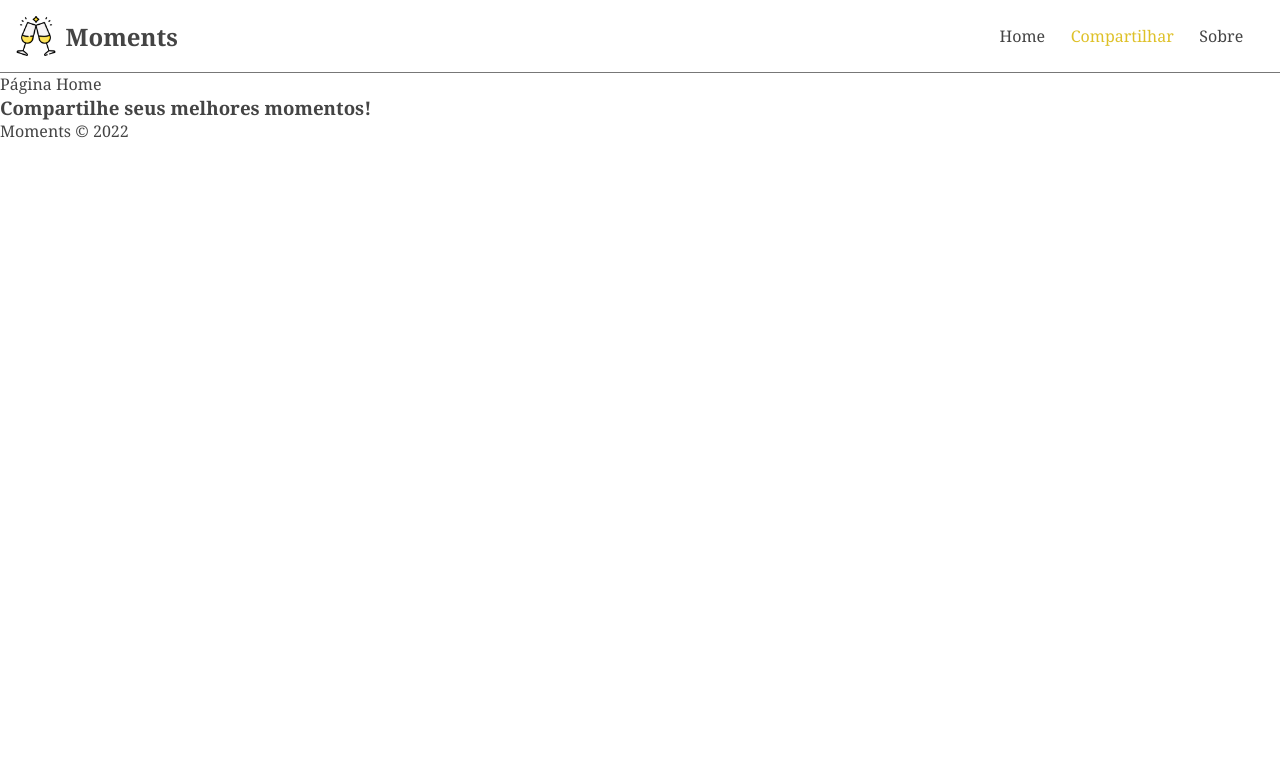
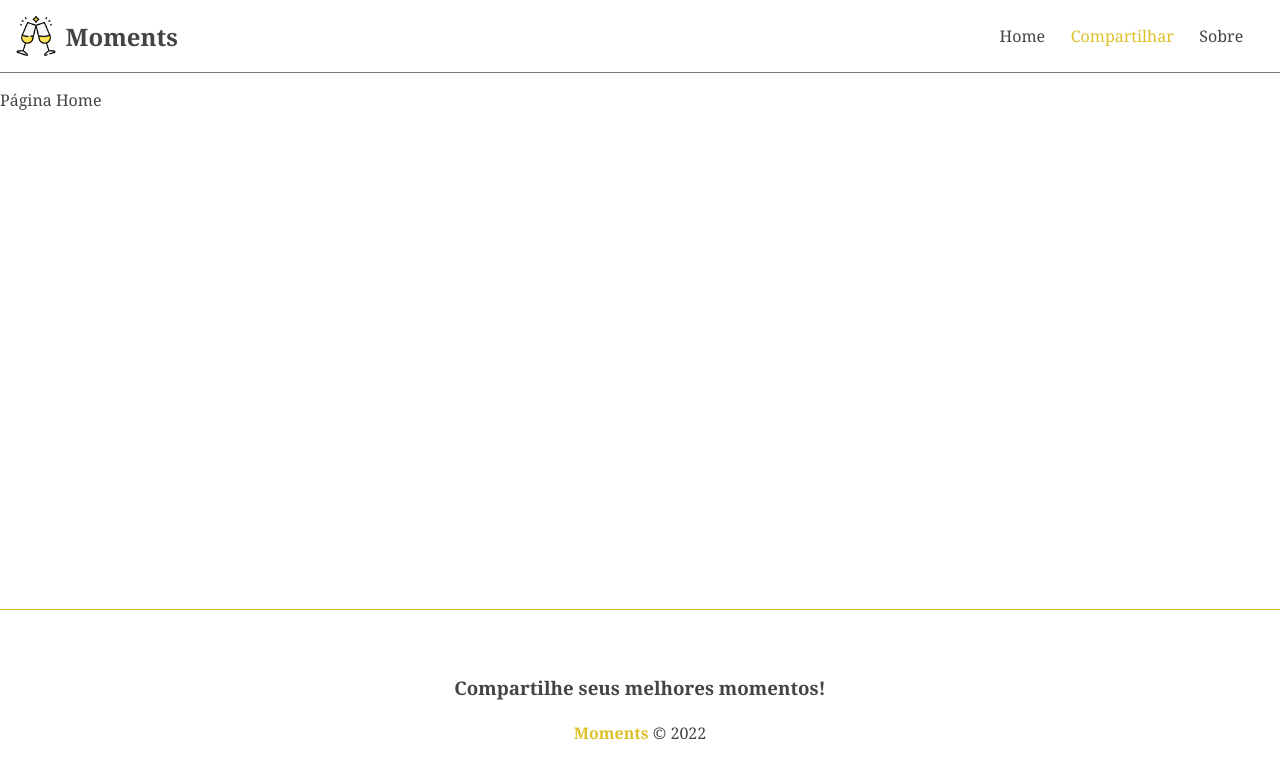
Before and after one commit to gabriel-scarano/projeto-curso-angular, an Angular app: page / in a window 1280 px wide. Shown: the top 778 px of the page. Built offline with nearby package versions, Linux system fonts and the light colour scheme.

Commit message:
CSS do Footer

```diff
--- a/src/app/app.component.css
+++ b/src/app/app.component.css
@@ -0,0 +1,4 @@
+.container {
+  min-height: 65vh;
+  margin-top: 1em;
+}
--- a/src/app/components/footer/footer.component.css
+++ b/src/app/components/footer/footer.component.css
@@ -0,0 +1,17 @@
+footer {
+  border-top: 1px solid #DEC129;
+  display: flex;
+  flex-direction: column;
+  align-items: center;
+  justify-content: center;
+  height: 200px;
+}
+
+footer h3 {
+  margin-bottom: 1.2em;
+}
+
+footer span {
+  font-weight: bold;
+  color: #DEC129;
+}
```
